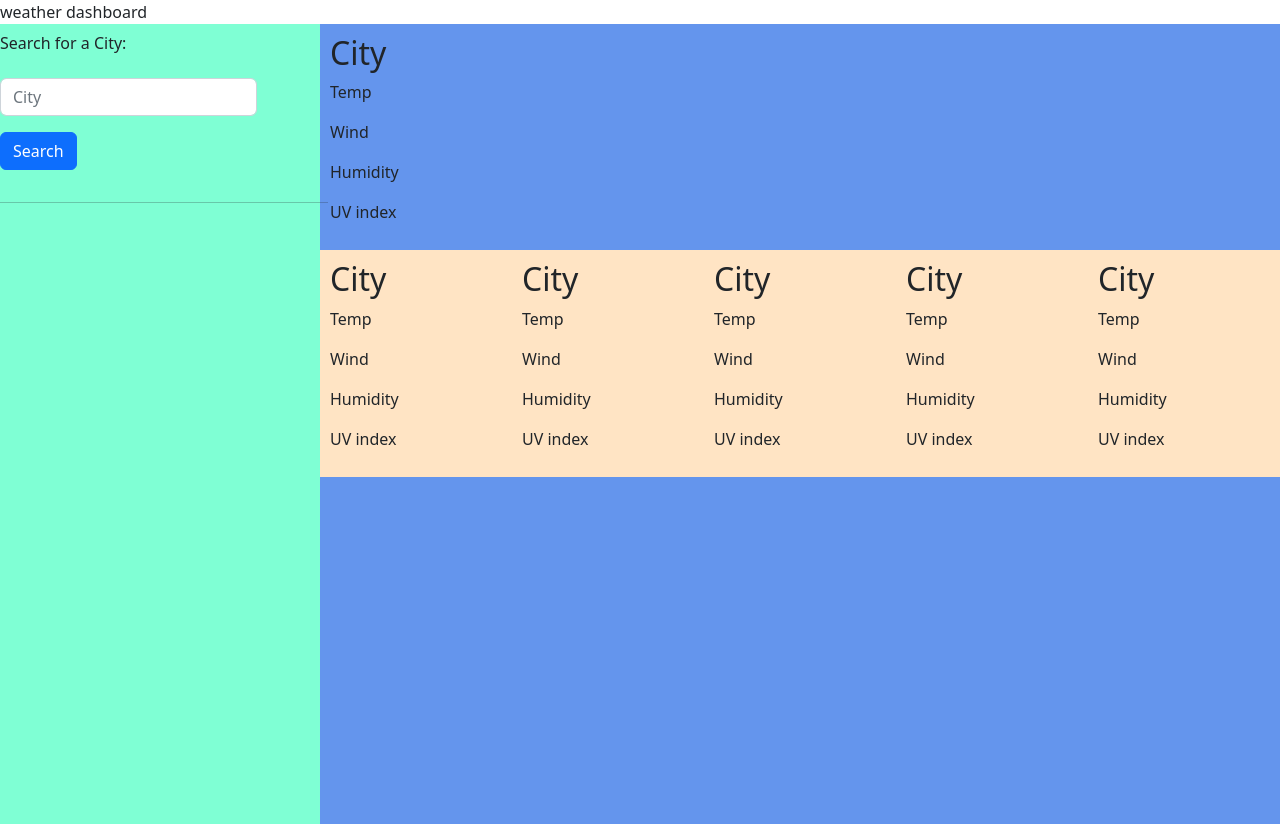
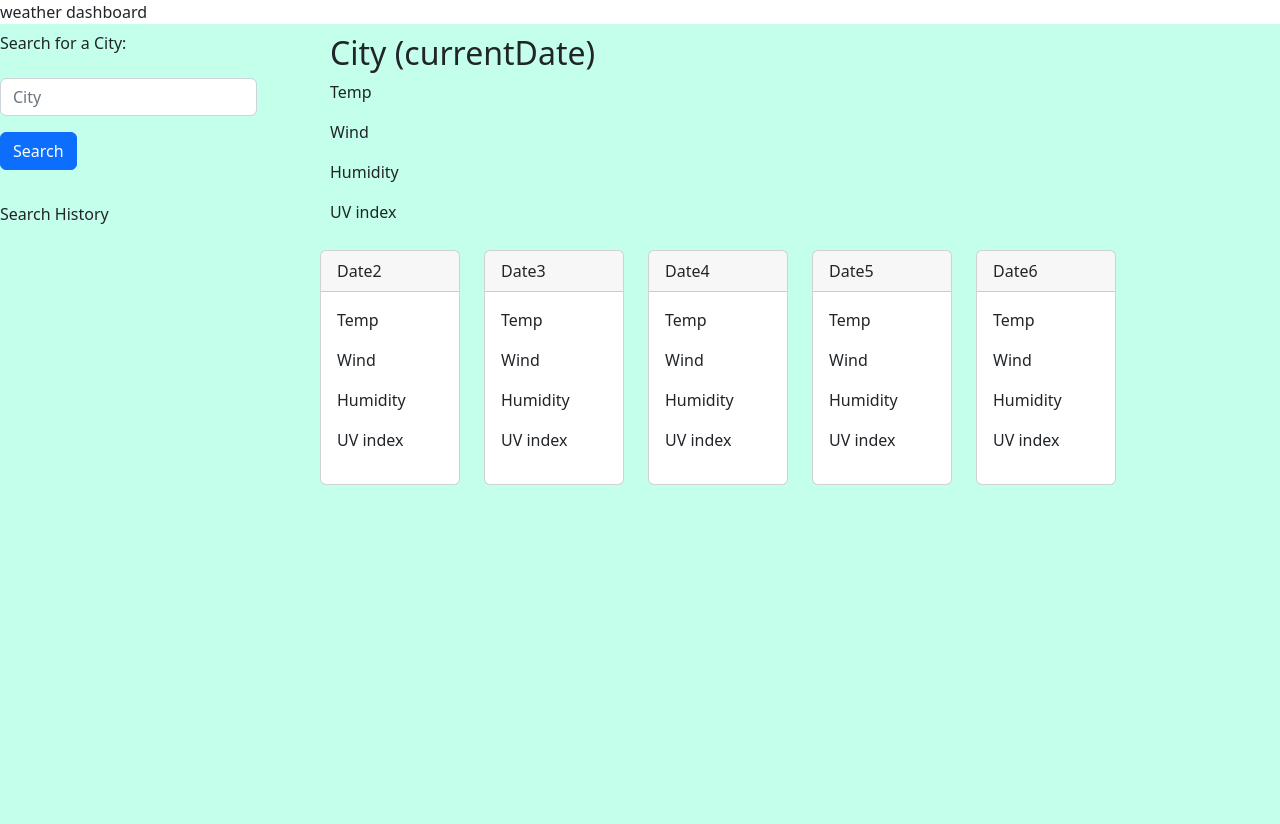
Before and after one commit to Khanh-T-Tran/weather_dashboard, a plain HTML site: page index.html in a window 1280 px wide. Drawn offline with nearby package versions, Linux system fonts and the light colour scheme.

Commit message:
modified some index using bootstrap, adjust some in css and script

```diff
--- a/assets/css/style.css
+++ b/assets/css/style.css
@@ -1,13 +1,13 @@
 .searchCity{
-  background-color: aquamarine;
+  background-color: rgb(195, 255, 235);
   float: left;
   height: 100vh;
   width: 25%;
 
 }
 
-.currentWeather {
-  background-color: cornflowerblue;
+#currentWeather {
+  background-color: rgb(195, 255, 235);
   float: left;
   height: 100vh;
   width: 75%;
@@ -15,7 +15,7 @@
 }
 
 #forecastDiv {
-  background-color: bisque;
+  /* background-color:rgb(26, 86, 250); */
   display: flex;
 }
 
--- a/assets/jscript/script.js
+++ b/assets/jscript/script.js
@@ -12,7 +12,7 @@
 
 
 
-    const apiKey = '218bd26d3855488a6e6abc9f6a2091c0';
+    const apiKey = 'd1e2d0763204896fd894698f5c6e27ee';
     const searchBtn = $("#searchBtn");
     const weatherApiRootUrl = 'https://api.openweathermap.org';
     const searchCityInput = $("#searchTerm")
@@ -58,9 +58,11 @@
             heading.text (city)
 
 
+
+
             for (var i = 0; i < 6; i++) {
                 var temp = $(`#temp${i + 1}`)
-                temp.text("Temp:" + data.daily[i].temp.max)
+                temp.text("Temp: " + data.daily[i].temp.max)
             }
 
     }
--- a/index.html
+++ b/index.html
@@ -1,5 +1,6 @@
 <!DOCTYPE html>
 <html lang="en">
+
 <head>
   <meta charset="UTF-8">
   <meta http-equiv="X-UA-Compatible" content="IE=edge">
@@ -10,13 +11,14 @@
   <link rel="stylesheet" href="./assets/css/style.css">
   <title>weather dashboard</title>
 </head>
+
 <body>
   <header>weather dashboard</header>
   <main>
     <div class="searchCity">
       <form class="row g-3">
         <div class="col-auto">
-          <label for="staticEmail2" class="visually-hidden">Email</label>
+
           <input type="text" readonly class="form-control-plaintext" value="Search for a City:">
         </div>
         <div class="col-auto">
@@ -27,69 +29,79 @@
           <button type="submit" class="btn btn-primary mb-3" id="searchBtn">Search</button>
 
         </div>
-        <hr>
-        <div id="searchArea"></div>
+
+
+        <div id="searchHistory">
+          <p>Search History</p>
+        </div>
       </form>
 
-
-      <!-- <div id="searchForm">
-        <h4> City: </h4>
-        <input type="text" id="searchTerm">
-        <button id="searchBtn">Search</button>
-      </div>
-      <hr>
-      <div id="buttonTerm"></div> -->
     </div>
 
 
 
 
 
-    <div class="currentWeather">
+    <div id="currentWeather">
       <div id="current1">
-        <h2 id="city">City</h2>
+        <h2 id="city">City (currentDate)</h2>
         <p id="temp1">Temp</p>
         <p id="wind1">Wind</p>
         <p id="humidity1">Humidity</p>
         <p id="uv1">UV index</p>
       </div>
 
-      <div id="forecastDiv">
-
-        <div class="weatherCard" id="weather2">
-          <h2 id="city">City</h2>
+      <!-- cards show forecast weathers -->
+      <!-- <div class="row row-cols-1 row-cols-md-3 g-4" id="forecastDiv"> -->
+        <div class="row row-cols-1 row-cols-md-3 g-4" id="forecastDiv">
+          <div class="col col-lg-2">
+            <div class="card h-100">
+              <div class="card-header">Date2</div>
+              <div class="card-body">
                 <p id="temp2">Temp</p>
                 <p id="wind2">Wind</p>
                 <p id="humidity2">Humidity</p>
                 <p id="uv2">UV index</p>
               </div>
-
-        <div class="weatherCard" id="weather3">
-          <h2 id="city">City</h2>
+            </div>
+          </div>
+          <div class="col col-lg-2">
+            <div class="card h-100">
+              <div class="card-header">Date3</div>
+              <div class="card-body">
                 <p id="temp3">Temp</p>
                 <p id="wind3">Wind</p>
                 <p id="humidity3">Humidity</p>
                 <p id="uv3">UV index</p>
               </div>
-
-        <div class="weatherCard" id="weather4">
-          <h2 id="city">City</h2>
+            </div>
+          </div>
+          <div class="col col-lg-2">
+            <div class="card h-100">
+              <div class="card-header">Date4</div>
+              <div class="card-body">
                 <p id="temp4">Temp</p>
                 <p id="wind4">Wind</p>
                 <p id="humidity4">Humidity</p>
                 <p id="uv4">UV index</p>
               </div>
-
-        <div class="weatherCard" id="weather5">
-          <h2 id="city">City</h2>
+            </div>
+          </div>
+          <div class="col col-lg-2">
+            <div class="card h-100">
+              <div class="card-header">Date5</div>
+              <div class="card-body">
                 <p id="temp5">Temp</p>
                 <p id="wind5">Wind</p>
                 <p id="humidity5">Humidity</p>
                 <p id="uv5">UV index</p>
               </div>
-
-        <div class="weatherCard" id="weather6">
-          <h2 id="city">City</h2>
+            </div>
+          </div>
+          <div class="col col-lg-2">
+            <div class="card h-100">
+              <div class="card-header">Date6</div>
+              <div class="card-body">
                 <p id="temp6">Temp</p>
                 <p id="wind6">Wind</p>
                 <p id="humidity6">Humidity</p>
@@ -97,10 +109,15 @@
               </div>
             </div>
           </div>
+        </div>
+
+      </div>
+    </div>
   </main>
 
   <!-- Jquery -->
-  <script src="https://code.jquery.com/jquery-3.6.0.min.js" integrity="sha256-/xUj+3OJU5yExlq6GSYGSHk7tPXikynS7ogEvDej/m4=" crossorigin="anonymous"></script>
+  <script src="https://code.jquery.com/jquery-3.6.0.min.js"
+    integrity="sha256-/xUj+3OJU5yExlq6GSYGSHk7tPXikynS7ogEvDej/m4=" crossorigin="anonymous"></script>
 
   <!-- Bootstrap -->
   <script src="https://cdn.jsdelivr.net/npm/bootstrap@5.2.0-beta1/dist/js/bootstrap.bundle.min.js"></script>
@@ -108,4 +125,5 @@
   <!-- JScript file -->
   <script src="./assets/jscript/script.js"></script>
 </body>
+
 </html>
```
Lines whose indentation alone changed are shown as unchanged.
